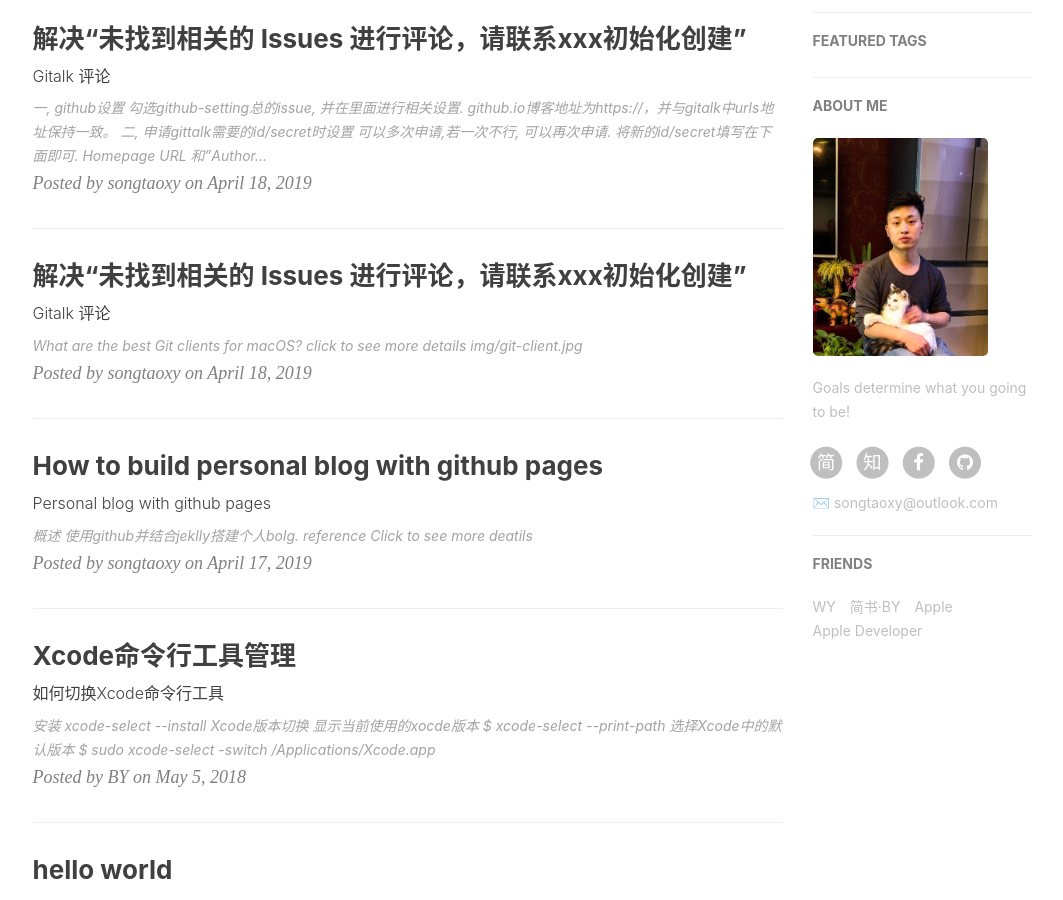
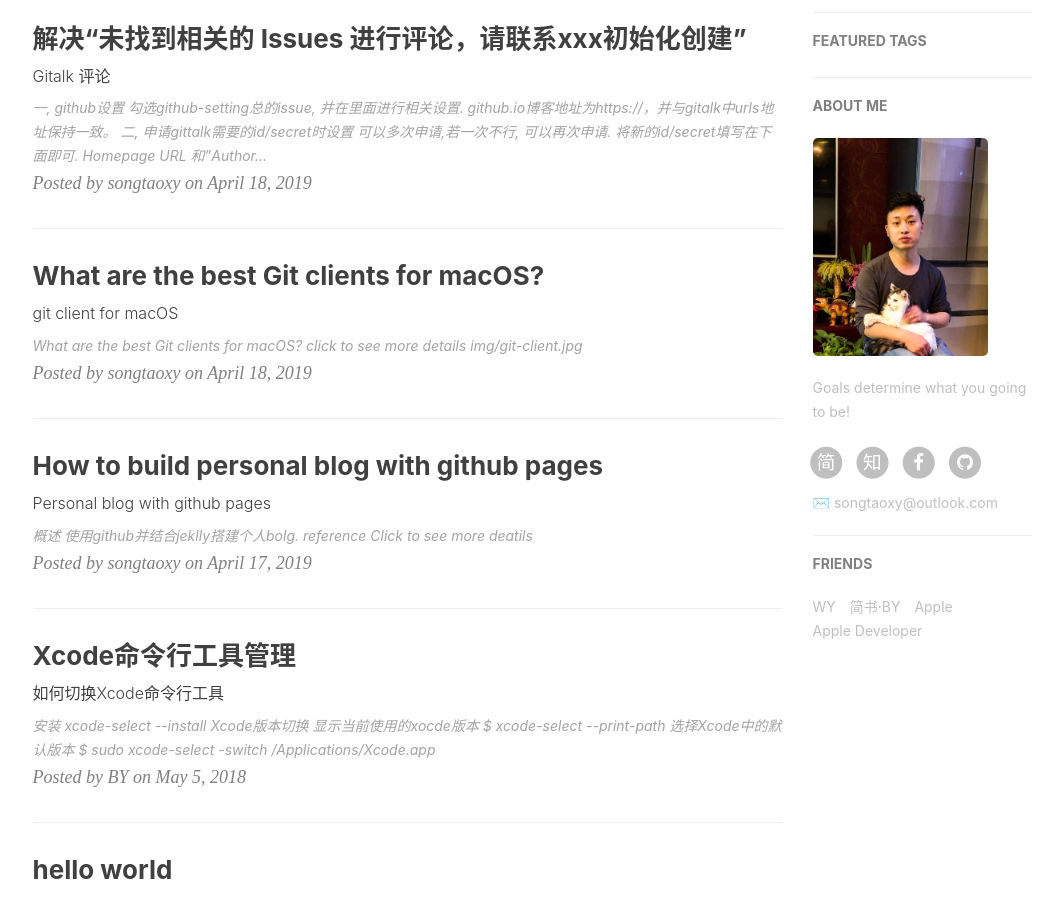
Before and after one commit to songtaoxy/songtaoxy.github.io, a Jekyll site: the page built from index.html, in a window 1280 px wide and 900 px high, scrolled down 446 px. Shown: the whole window, without its empty margins (135-1198 px from the left). Built offline with Jekyll 4.4.1, drawn with Linux system fonts in a browser that asks for light colours; nearby versions of some CDN libraries; the list of posts is cut into pages by our own code; comment, search, counter and statistics services are not loaded.

Commit message:
Update 2019-04-18-What are the best Git clients for macOS?.md

```diff
--- a/_posts/2019-04-18-What are the best Git clients for macOS?.md
+++ b/_posts/2019-04-18-What are the best Git clients for macOS?.md
@@ -1,10 +1,10 @@
 ---
 layout:     post
-title:      解决“未找到相关的 Issues 进行评论，请联系xxx初始化创建”
-subtitle:   Gitalk 评论
+title:      What are the best Git clients for macOS?
+subtitle:   git client for macOS
 date:       2019-04-18
 author:     songtaoxy
-header-img: img/post-bg-coffee.jpeg
+header-img: img/git-clietn.jpg
 catalog: true
 tags:
     - github pages
```
